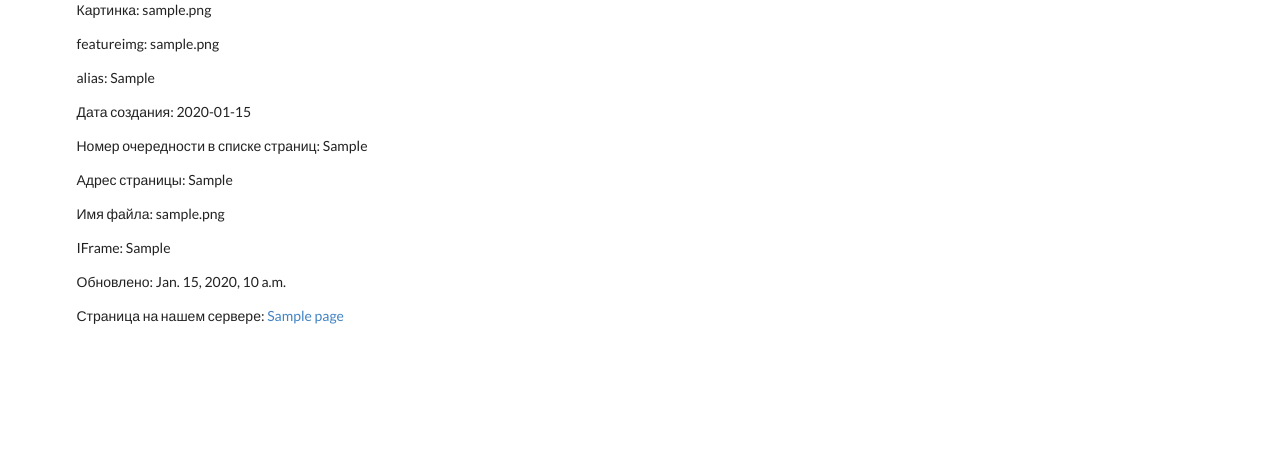
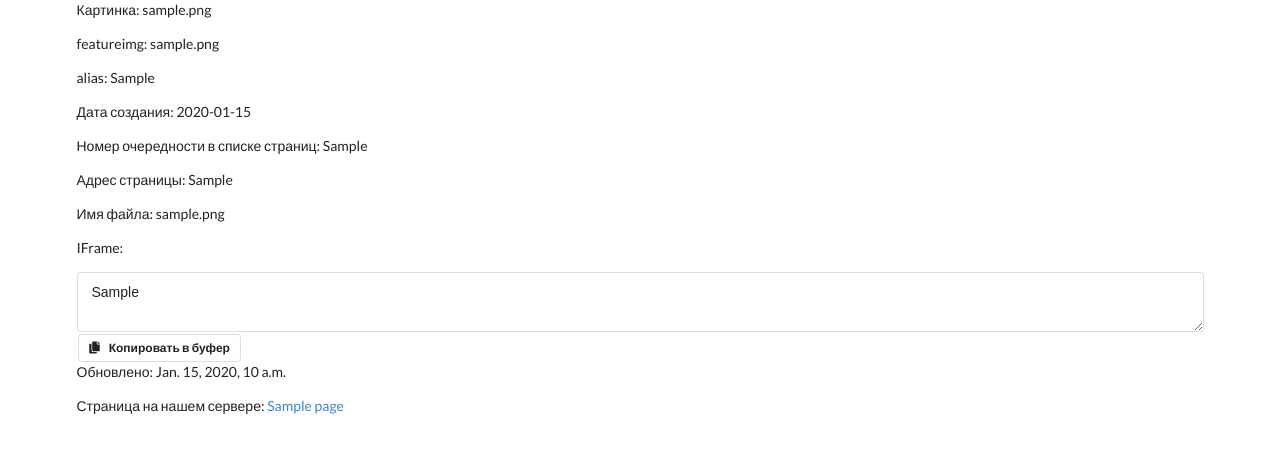
Before and after one commit to vesloguzov/TildaExport, a Django app: template templates/page.html in a window 1280 px wide. Shown: the part 245-698 px from the top of the page. Run offline with Django 3.2, Linux system fonts and the light colour scheme; the template is opened without the code that fills it: values that come from a table or form of the project are taken from there, others are empty; data comes from the database, SQL or seed files in the repository; tables that the repository leaves empty hold one stand-in row (values such as "Sample post").

Commit message:
krasota #18

```diff
--- a/templates/page.html
+++ b/templates/page.html
@@ -24,7 +24,14 @@
     {% if page.sort %} <p>Номер очередности в списке страниц: {{ page.sort }}</p> {% endif %}
     {% if page.published %} <p>Адрес страницы: {{ page.published }}</p> {% endif %}
     {% if page.filename %} <p>Имя файла: {{ page.filename }}</p> {% endif %}
-    {% if page.iframe %} <p>IFrame: {{ page.iframe }}</p> {% endif %}
+    {% if page.iframe %}
+        <p>IFrame: </p>
+        <div class="ui form">
+            <textarea rows="2">{{ page.iframe }}</textarea>
+            <a class="ui basic label" style="margin-top: 2px;">
+                <i class="copy icon"></i>Копировать в буфер</a>
+        </div>
+    {% endif %}
 
     {% if page.last_updated %} <p>Обновлено: {{ page.last_updated }}</p> {% endif %}
 
```
